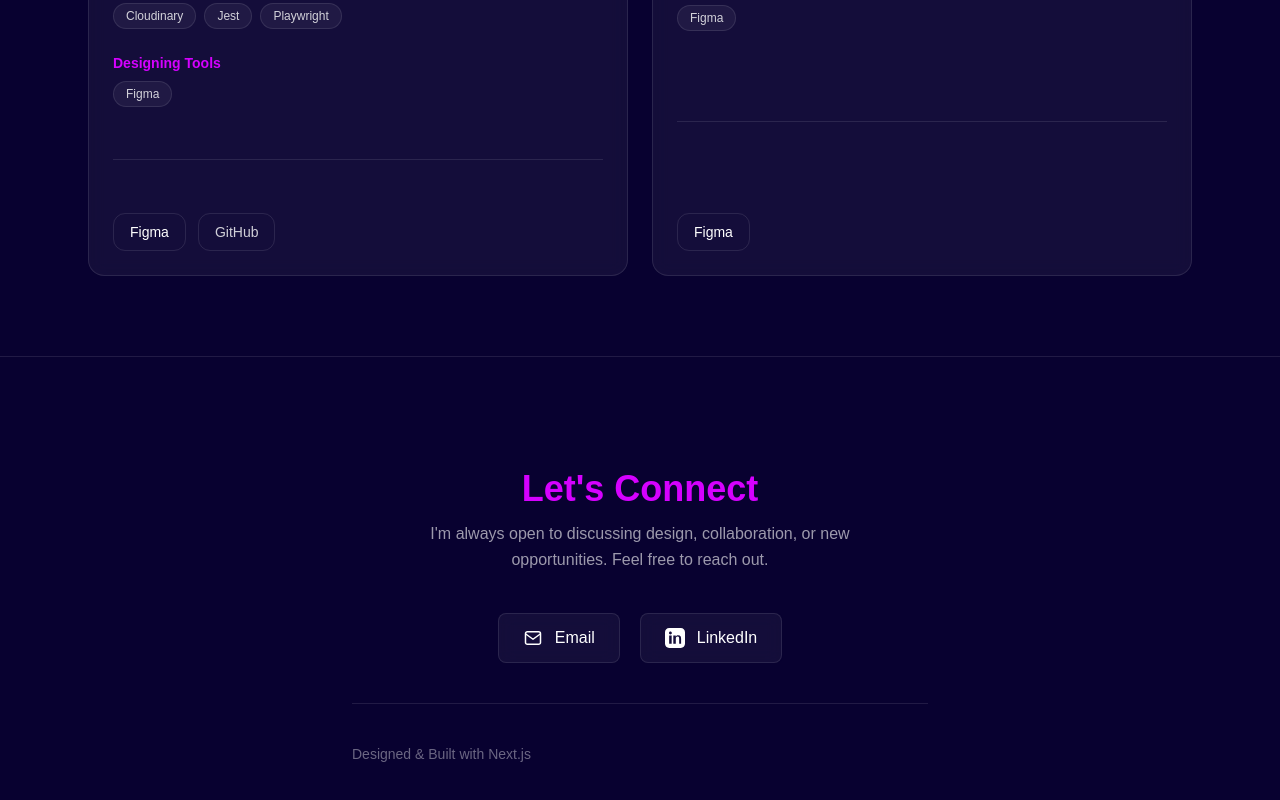
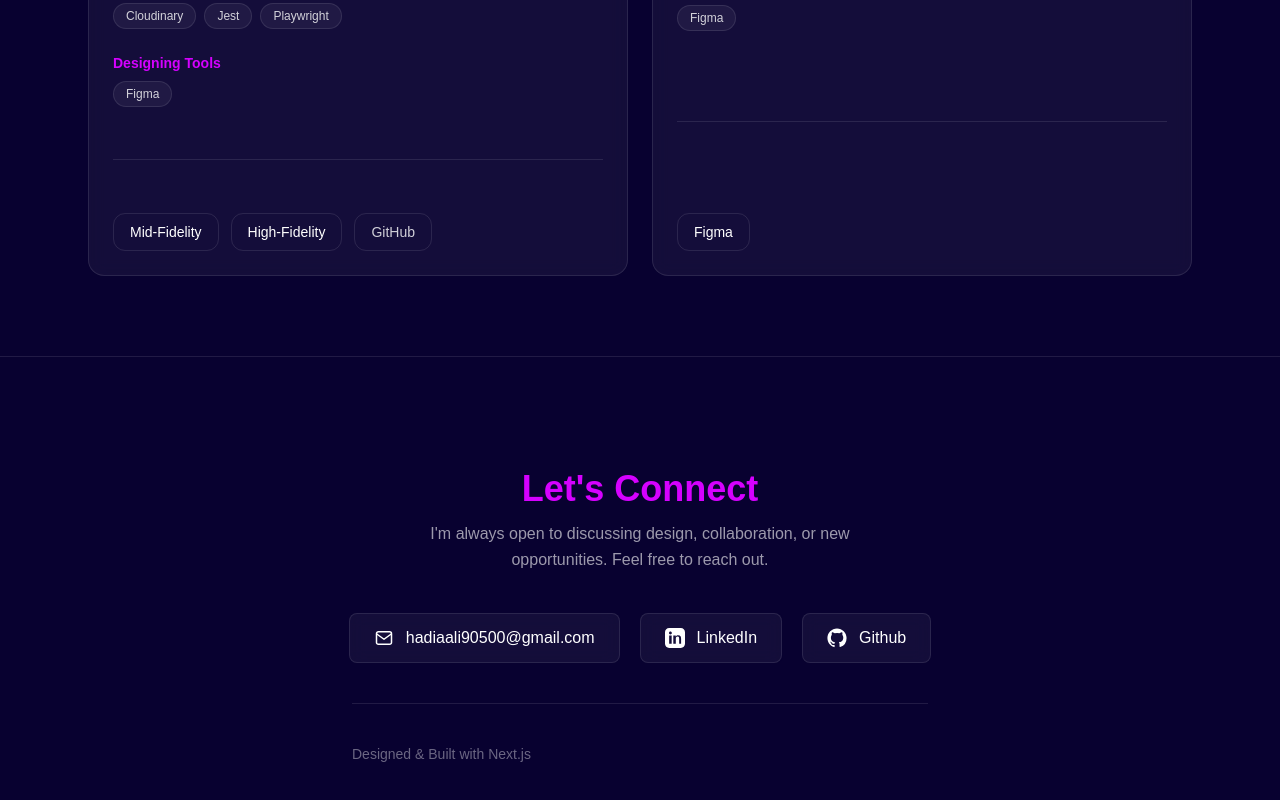
Before and after one commit to Hadiya-Ali/Portfolio, a Next.js app in the folder my-next-app/: page /projects in a window 1280 px wide. Shown: the part 2915-3715 px from the top of the page. Built offline with nearby package versions, Linux system fonts and the light colour scheme.

Commit message:
added links

```diff
--- a/my-next-app/app/Components/footer.tsx
+++ b/my-next-app/app/Components/footer.tsx
@@ -34,8 +34,8 @@ export default function Footer() {
           className="flex flex-col sm:flex-row gap-5"
         >
           {/* Email */}
-          <a
-            href="mailto:hadiaali90500@gmail.com"
+          <p
+
             className="flex items-center gap-3 px-6 py-3 rounded-lg
             border border-white/10 bg-white/5
             hover:bg-light-purple/20 hover:border-light-purple/40
@@ -56,8 +56,8 @@ export default function Footer() {
                 d="M3.75 7.5l8.25 6 8.25-6" />
             </svg>
 
-            Email
-          </a>
+            hadiaali90500@gmail.com
+          </p>
 
           {/* LinkedIn */}
           <a
@@ -91,7 +91,31 @@ export default function Footer() {
 
             LinkedIn
           </a>
+
+        <a
+  href=" https://github.com/Hadiya-Ali"
+  target="_blank"
+  rel="noopener noreferrer"
+  className="flex items-center gap-3 px-6 py-3 rounded-lg
+  border border-white/10 bg-white/5
+  hover:bg-light-purple/20 hover:border-light-purple/40
+  transition-all duration-300 backdrop-blur"
+>
+  {/* GitHub Icon */}
+  <svg
+    xmlns="http://www.w3.org/2000/svg"
+    className="w-5 h-5"
+    fill="currentColor"
+    viewBox="0 0 24 24"
+  >
+    <path d="M12 .5C5.65.5.5 5.65.5 12c0 5.09 3.29 9.41 7.86 10.94.57.1.78-.25.78-.55 0-.27-.01-1.16-.02-2.1-3.2.7-3.87-1.54-3.87-1.54-.52-1.32-1.28-1.67-1.28-1.67-1.05-.72.08-.71.08-.71 1.16.08 1.77 1.2 1.77 1.2 1.03 1.76 2.7 1.25 3.36.96.1-.75.4-1.25.73-1.54-2.55-.29-5.23-1.28-5.23-5.7 0-1.26.45-2.29 1.2-3.1-.12-.29-.52-1.46.11-3.05 0 0 .98-.31 3.2 1.18a11.2 11.2 0 015.82 0c2.22-1.5 3.2-1.18 3.2-1.18.63 1.59.23 2.76.11 3.05.75.81 1.2 1.84 1.2 3.1 0 4.43-2.68 5.41-5.24 5.69.41.36.77 1.07.77 2.16 0 1.56-.01 2.82-.01 3.2 0 .3.2.66.79.55A11.51 11.51 0 0023.5 12C23.5 5.65 18.35.5 12 .5z"/>
+  </svg>
+
+  Github
+</a>
         </motion.div>
+
+
 
         {/* Divider */}
         <div className="w-full max-w-xl h-px bg-white/10" />
--- a/my-next-app/app/page.tsx
+++ b/my-next-app/app/page.tsx
@@ -291,40 +291,11 @@ export default function Home() {
   transition={{ duration: 0.65, delay: 0.05, ease: [0.16, 1, 0.3, 1] }}
 >
   <p className="text-lg md:text-xl leading-relaxed">
-                  Hi! I’m{" "}
-                  <span className="text-light-purple font-semibold">Hadia Ali</span>. I am a Software Engineering student at NUST and a passionate UI/UX designer who loves turning ideas into meaningful digital experiences. Creativity drives everything I do, and I enjoy exploring new design concepts, experimenting with layouts, and crafting interfaces that are both visually appealing and easy to use.
+    Hi! I’m <span className="text-light-purple font-semibold">Hadia Ali</span>, a Software Engineering student at NUST and a passionate UI/UX designer.
+    I enjoy turning ideas into meaningful digital experiences through thoughtful and user-focused design.
+    My process centers around understanding users and creating interfaces that are intuitive, accessible, and visually engaging.
+    I’m always exploring new tools, learning new techniques, and pushing my creativity to design experiences that are both functional and impactful.
   </p>
-              </motion.div>
-
-              <motion.div
-                initial={{ opacity: 0, y: 14 }}
-                whileInView={{ opacity: 1, y: 0 }}
-                viewport={{ once: true, amount: 0.35 }}
-                transition={{ duration: 0.65, delay: 0.12, ease: [0.16, 1, 0.3, 1] }}
-              >
-                <p className="text-lg md:text-xl leading-relaxed">
-                  A key part of my design process is understanding users. Their needs, behaviors, and challenges. I believe that good design starts with empathy, and by focusing on the user’s perspective, I aim to create solutions that are intuitive, accessible, and meaningful.
-                </p>
-              </motion.div>
-
-              <motion.div
-                initial={{ opacity: 0, y: 14 }}
-                whileInView={{ opacity: 1, y: 0 }}
-                viewport={{ once: true, amount: 0.35 }}
-                transition={{ duration: 0.65, delay: 0.18, ease: [0.16, 1, 0.3, 1] }}
-              >
-                <p className="text-lg md:text-xl leading-relaxed">
-                  For me, design is more than just aesthetics; it is about solving real problems and creating seamless interactions that make technology feel natural and enjoyable. As a software engineering student, I am continuously learning how design and technology work together to build better digital products.
-                </p>
-              </motion.div>
-              <motion.div
-                initial={{ opacity: 0, y: 14 }}
-                whileInView={{ opacity: 1, y: 0 }}
-                viewport={{ once: true, amount: 0.35 }}
-                transition={{ duration: 0.65, delay: 0.05, ease: [0.16, 1, 0.3, 1] }}
-              >
-                <p className="text-lg md:text-xl leading-relaxed">
-                  I am always eager to improve my skills, explore new tools, and push my creativity to develop designs that are innovative, functional, and engaging.</p>
 </motion.div>
             </div>
           </motion.div>
--- a/my-next-app/app/projects/page.tsx
+++ b/my-next-app/app/projects/page.tsx
@@ -46,7 +46,16 @@ function FloatingScreen({
     </motion.div>
   );
 }
-
+type Project = {
+  title: string;
+  desc?: string;
+  tags?: string[];
+  designTools?: string[];
+  figmaLink?: string;
+  midFigmaLink?: string;
+  highFigmaLink?: string;
+  githubLink?: string;
+};
 const PROJECTS = [
   {
     title: "CyberShield",
@@ -72,7 +81,7 @@ const PROJECTS = [
     designTools: ["Figma"],
     figmaLink:
       "https://www.figma.com/design/szFXsQvPQSxjLSvBb8s4Y2/CyberShield",
-
+    githubLink: "https://github.com/AimenMunawarDeveloper/Cybershield-Frontend",
   },
   {
     title: "CyberShield (Urdu Figma)",
@@ -98,6 +107,7 @@ const PROJECTS = [
     designTools: ["Figma"],
     figmaLink:
       "https://www.figma.com/design/Z1pCtMuDx3tucttlemwpnO/CyberShield-in-urdu",
+      githubLink: "https://github.com/AimenMunawarDeveloper/Cybershield-Frontend",
 
   },
   {
@@ -116,7 +126,12 @@ const PROJECTS = [
 
     ],
     designTools: ["Figma"],
-    figmaLink: "https://www.figma.com/file/xxxx",
+   midFigmaLink:
+      "https://www.figma.com/design/kK49fPeX1kf0wRNhsTfmzH/Project-X---Mid-Fidelity-Design?node-id=0-1&p=f&t=cVYBwpwPoDS3V7yg-0",
+
+    highFigmaLink:
+      "https://www.figma.com/design/XHxAIQuezauePKDqA5Ccvw/ProjectX--HighFidelity?node-id=0-1&t=QraSrUIE4zoglOKL-0",
+
     githubLink:
       "https://github.com/AimenMunawarDeveloper/Project-X/tree/new-changes",
   },
@@ -294,8 +309,10 @@ export default function ProjectsPage() {
 
                 <div className="my-6 h-px w-full bg-white/10" />
 
-                {(p.figmaLink || p.githubLink) && (
-                  <div className="flex items-center gap-3">
+
+                 {(p.figmaLink || p.midFigmaLink || p.highFigmaLink || p.githubLink) && (
+  <div className="flex flex-wrap items-center gap-3">
+
     {p.figmaLink && (
       <a
         href={p.figmaLink}
@@ -304,6 +321,28 @@ export default function ProjectsPage() {
         className="rounded-xl border border-white/10 bg-light-purple/20 px-4 py-2 text-sm text-white transition hover:bg-light-purple"
       >
         Figma
+      </a>
+    )}
+
+    {p.midFigmaLink && (
+      <a
+        href={p.midFigmaLink}
+        target="_blank"
+        rel="noopener noreferrer"
+        className="rounded-xl border border-white/10 bg-light-purple/20 px-4 py-2 text-sm text-white transition hover:bg-light-purple"
+      >
+        Mid-Fidelity
+      </a>
+    )}
+
+    {p.highFigmaLink && (
+      <a
+        href={p.highFigmaLink}
+        target="_blank"
+        rel="noopener noreferrer"
+        className="rounded-xl border border-white/10 bg-pink/20 px-4 py-2 text-sm text-white transition hover:bg-pink"
+      >
+        High-Fidelity
       </a>
     )}
 
@@ -317,6 +356,7 @@ export default function ProjectsPage() {
         GitHub
       </a>
     )}
+
   </div>
 )}
               </div>
```
Lines whose indentation alone changed are shown as unchanged.
